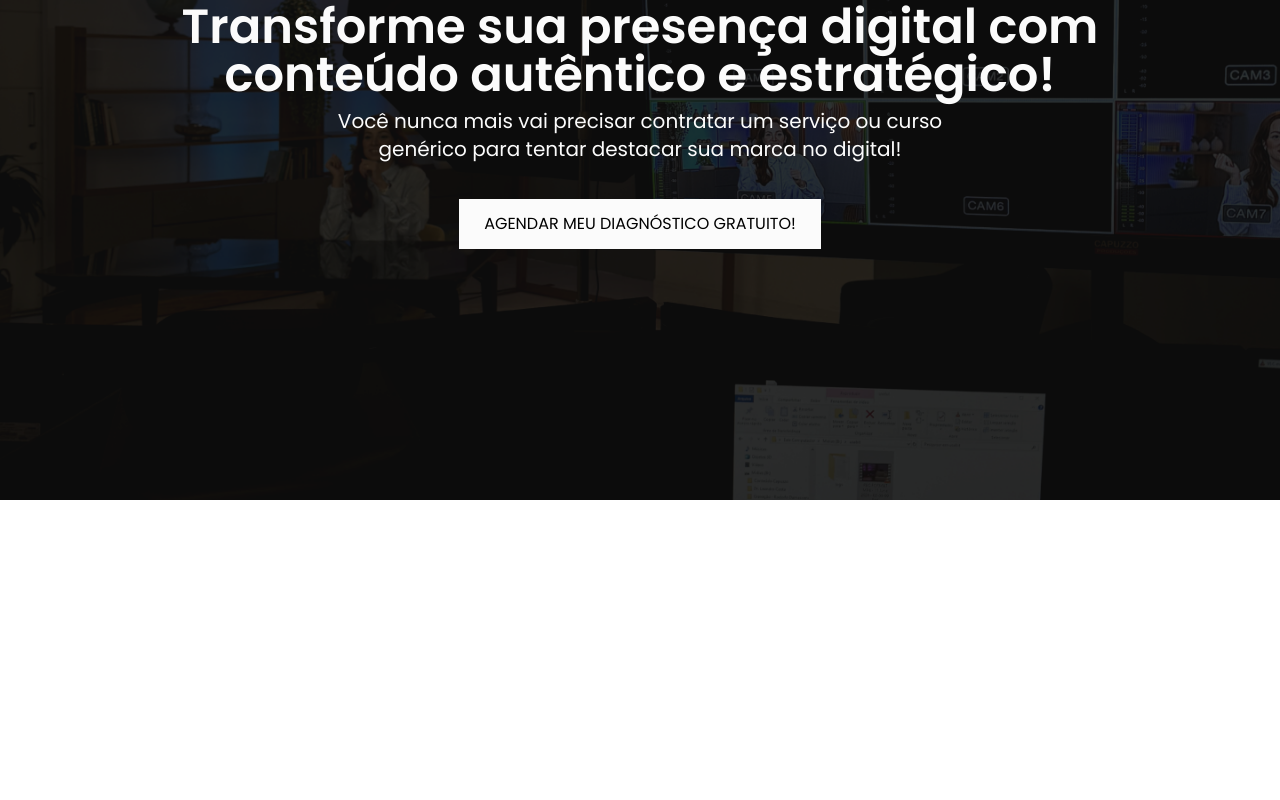
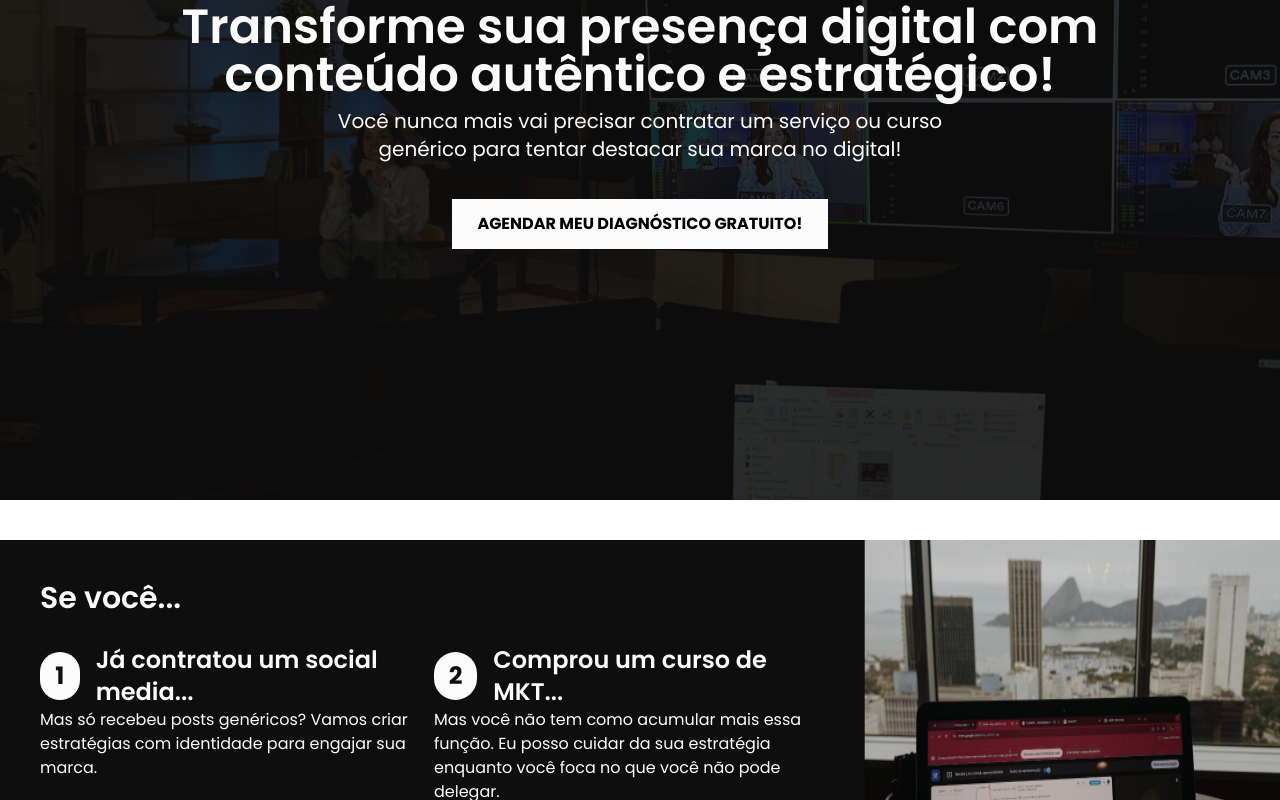
Before and after one commit to palomavmenezes/lpnatalialima, a Next.js app: page / in a window 1280 px wide. Shown: the part 300-1100 px from the top of the page. Before the commit the page ends 800 px from the top, so only its background shows below. Built offline with nearby package versions, Linux system fonts and the light colour scheme.

Commit message:
Subindo seções de Problemas e Sobre

```diff
--- a/components/elements/button.tsx
+++ b/components/elements/button.tsx
@@ -14,7 +14,7 @@ const Button: React.FC<ButtonProps> = ({ label, onClick, bgColor, textColor, bgH
   return (
     <button
       onClick={onClick}
-      className={`${bgColor} ${textColor} ${textHover} ${bgHover} ${borderColor} uppercase mt-5 px-6 py-3 rounded-none transition duration-500 transform border`}
+      className={`${bgColor} ${textColor} ${textHover} ${bgHover} ${borderColor} uppercase mt-5 px-6 py-3 font-bold rounded-none transition duration-500 transform border`}
     >
       {label}
     </button>
--- /dev/null
+++ b/components/elements/numbers.tsx
@@ -0,0 +1,39 @@
+import React from 'react';
+
+interface Card {
+    title: string;
+    description: string;
+    circleNumber: number;
+}
+
+interface ContentCardsProps {
+    cards: Card[];
+}
+
+const ContentCards: React.FC<ContentCardsProps> = ({ cards }) => {
+
+    return (
+        <div className="md:flex md:justify-center mb-5 font-semibold">
+            <div className="gap-5 md:grid md:grid-cols-12">
+                {cards.map(({ title, description, circleNumber }, index) => (
+                    <div key={index} className="md:col-span-6">
+                        <header>
+                            <h6 className='flex items-center gap-4 mt-5 md:text-2xl'>
+                                <span className="relative flex justify-center items-center bg-light md:rounded-full w-12 h-12 font-bold text-dark"
+                                >
+                                    {circleNumber}
+                                </span>
+                                {title}
+                            </h6>
+                        </header>
+                        <article>
+                            <p className='font-normal'>{description}</p>
+                        </article>
+                    </div>
+                ))}
+            </div>
+        </div>
+    );
+};
+
+export default ContentCards;
--- /dev/null
+++ b/components/seasons/About.tsx
@@ -0,0 +1,49 @@
+import React from 'react';
+import Image from 'next/image';
+import Button from '../elements/button';
+
+const About: React.FC = () => {
+  const data = {
+    title: 'Prazer, eu sou Natália Lima',
+    description: 'Sou publicitária, atriz e influenciadora, parte da Geração Z com uma mentalidade empreendedora. Iniciei minha jornada no marketing digital aos 22 anos e, desde então, acumulei experiência em e-commerce, marketing de influência, B2B e gestão de comunidades. Com uma visão estratégica e criativa, estou aqui para te guiar em Planejamento, Produção de Conteúdo, Branding e Criatividade.',
+    label: 'Agendar consultoria',
+  };
+
+  const handleClick = () => {
+    alert('Botão clicado!');
+  };
+
+  return (
+    <section className='bg-dark about-section'>
+      <div className="mx-auto my-10 container">
+        <div className="gap-4 md:grid md:grid-cols-12 text-light">
+            <div className="flex-row content-center md:col-span-6 p-10">
+                <h2 className="mb-2 font-semibold text-3xl">{data.title}</h2>
+                <p className='mb-5'>{data.description}</p>
+                <Button
+                label={data.label}
+                onClick={handleClick}
+                bgColor="bg-light"
+                textColor="text-black"
+                bgHover='hover:bg-transparent'
+                textHover="hover:text-light"
+                borderColor='border-light'
+                />
+            </div>
+
+            <div className="md:col-span-6 m-0 p-0">
+                <Image
+                    src="/img/natalia-lima-consultora-de-marketing-digital.png"
+                    alt="Imagem da especialista em Marketing Digital Natália Lima."
+                    width={1200}
+                    height={100}
+                    className='justify-self-end w-full h-auto'
+                />
+            </div>
+        </div>
+      </div>
+    </section>
+  );
+};
+
+export default About;
--- a/components/seasons/Banner.tsx
+++ b/components/seasons/Banner.tsx
@@ -1,9 +1,8 @@
-// src/components/home.tsx
 import React from 'react';
 import Button from '../elements/button';
 import SocialMedia from '../elements/socialmedia';
 
-const Home: React.FC = () => {
+const Banner: React.FC = () => {
   const data = {
     title: 'Transforme sua presença digital com conteúdo autêntico e estratégico!',
     description: 'Você nunca mais vai precisar contratar um serviço ou curso genérico para tentar destacar sua marca no digital!',
@@ -21,6 +20,29 @@ const Home: React.FC = () => {
         perfil: 'natalialima',
         icon: 'linkedin'
       }
+    ],
+    troubles: [
+      {
+        number: 1,
+        title: 'Já contratou um social media...',
+        description: 'Mas só recebeu posts genéricos? Vamos criar estratégias com identidade para engajar sua marca.'
+      },
+      {
+        number: 2,
+        title: 'Comprou um curso de MKT...',
+        description: 'Mas você não tem como acumular mais essa função. Eu posso cuidar da sua estratégia enquanto você foca no que você não pode delegar.'
+      },
+      {
+        number: 3,
+        title: 'Não sabe onde investir...',
+        description: 'Vamos, juntos, escolher as ferramentas certas, aquelas que trazem resultados e otimizam seu tempo e investimento.'
+      },
+      {
+        number: 4,
+        title: 'Não conhece bons profissionais...',
+        description: 'Eu conecto você a profissionais de confiança, especialistas em design, tráfego e mais, para uma estratégia completa.'
+      }
+
     ]
   };
 
@@ -50,4 +72,4 @@ const Home: React.FC = () => {
   );
 };
 
-export default Home;
+export default Banner;
--- /dev/null
+++ b/components/seasons/Troubles.tsx
@@ -0,0 +1,73 @@
+import React from 'react';
+import Image from 'next/image';
+import Button from '../elements/button';
+import Numbers from '../elements/numbers';
+
+const Troubles: React.FC = () => {
+  const data = {
+    title: 'Se você...',
+    label: 'É o que eu preciso!',
+    troubles: [
+      {
+        circleNumber: 1,
+        title: 'Já contratou um social media...',
+        description: 'Mas só recebeu posts genéricos? Vamos criar estratégias com identidade para engajar sua marca.'
+      },
+      {
+        circleNumber: 2,
+        title: 'Comprou um curso de MKT...',
+        description: 'Mas você não tem como acumular mais essa função. Eu posso cuidar da sua estratégia enquanto você foca no que você não pode delegar.'
+      },
+      {
+        circleNumber: 3,
+        title: 'Não sabe onde investir...',
+        description: 'Vamos, juntos, escolher as ferramentas certas, aquelas que trazem resultados e otimizam seu tempo e investimento.'
+      },
+      {
+        circleNumber: 4,
+        title: 'Não conhece bons profissionais...',
+        description: 'Eu conecto você a profissionais de confiança, especialistas em design, tráfego e mais, para uma estratégia completa.'
+      }
+    ]
+  };
+
+  const handleClick = () => {
+    alert('Botão clicado!');
+  };
+
+  return (
+    <section className='troubles-section'>
+      <div className="bg-dark mx-auto my-10 container">
+        <div className="gap-4 md:grid md:grid-cols-12 text-light">
+            <div className="md:col-span-8 p-10">
+                <h2 className="mb-2 font-semibold text-3xl">{data.title}</h2>
+                <Numbers
+                    cards={data.troubles}
+                />
+                <Button
+                label={data.label}
+                onClick={handleClick}
+                bgColor="bg-light"
+                textColor="text-black"
+                bgHover='hover:bg-transparent'
+                textHover="hover:text-light"
+                borderColor='border-light'
+                />
+            </div>
+
+            <div className="md:col-span-4 m-0 p-0">
+                <Image
+                    src="/img/imagem-escritorio-de-marketing-digital-em-frente-ao-pao-de-acucar-rio-de-janeiro.png"
+                    alt="Imagem do escritório de Marketing Digital em frente ao Pão de Açúcar, no Rio de Janeiro."
+                    width={500}
+                    height={100}
+                    className='justify-self-end h-full'
+                />
+            </div>
+        </div>
+      </div>
+    </section>
+  );
+};
+
+export default Troubles;
--- a/pages/index.tsx
+++ b/pages/index.tsx
@@ -1,10 +1,16 @@
 import React from 'react';
 import Banner from '../components/seasons/Banner';
+import Troubles from '../components/seasons/Troubles';
+import About from '../components/seasons/About';
 import "../assets/home/banner.css";
 
 const Home: React.FC = () => {
   return (
-    <Banner />
+    <main>
+      <Banner />
+      <Troubles />
+      <About />
+    </main>
   );
 };
 
```
Also changed, not shown: public/img/imagem-escritorio-de-marketing-digital-em-frente-ao-pao-de-acucar-rio-de-janeiro.png (added), public/img/natalia-lima-consultora-de-marketing-digital.png (added).
